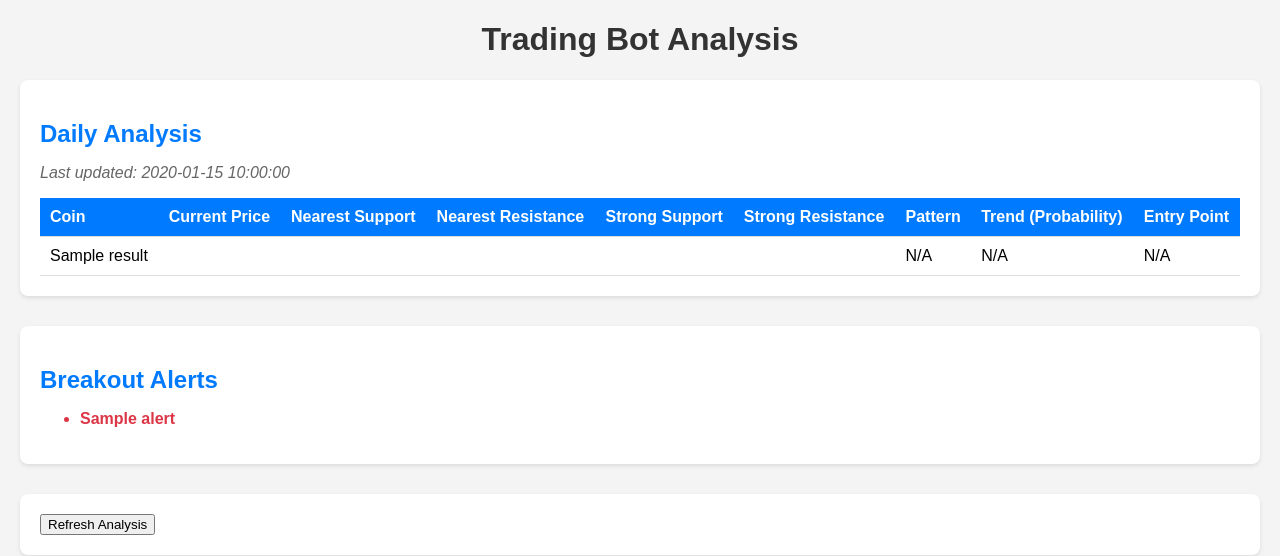
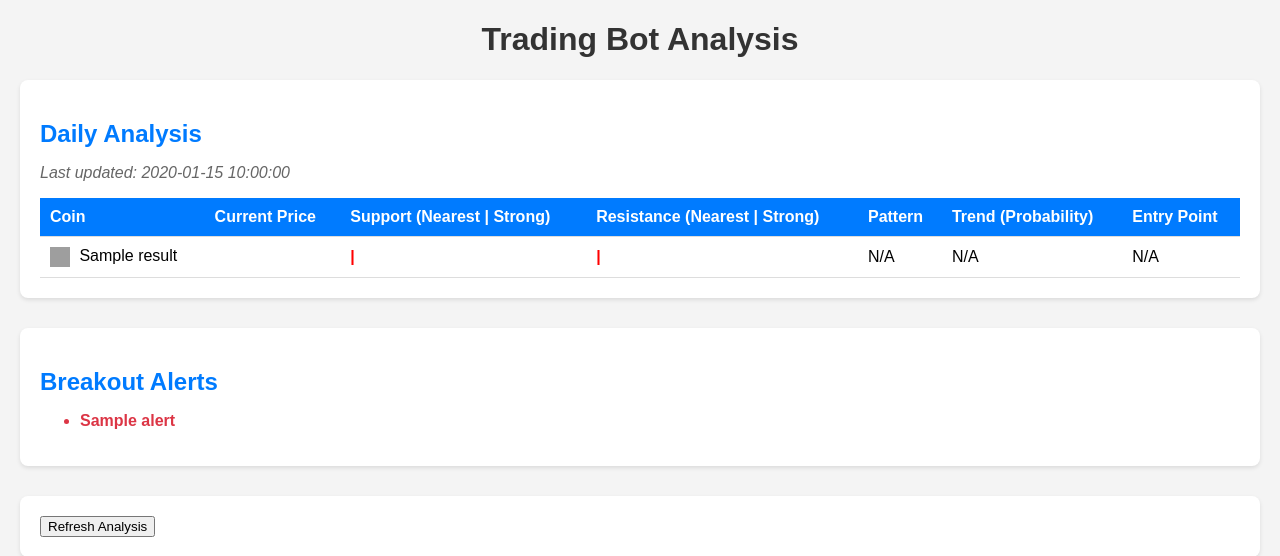
Before and after one commit to GarethDu-11/trading-bot, a Flask app: template templates/index.html in a window 1280 px wide. Shown: the top 556 px of the page. Run offline with Flask 2, Linux system fonts and the light colour scheme; the template is opened without the code that fills it: most values are stand-ins (such as "Sample title", 1, 10 or a date in 2020); grey boxes are pictures that could not be loaded.

Commit message:
Merge support/resistance columns, add coin icons, implement real-time price updates, and update analysis logic

```diff
--- a/templates/index.html
+++ b/templates/index.html
@@ -55,6 +55,19 @@
             color: red;
             font-weight: bold;
         }
+        .support-resistance {
+            color: red;
+            font-weight: bold;
+        }
+        .coin-icon {
+            width: 20px;
+            height: 20px;
+            vertical-align: middle;
+            margin-right: 5px;
+        }
+        .price-cell {
+            font-weight: bold;
+        }
     </style>
 </head>
 <body>
@@ -68,10 +81,8 @@
                 <tr>
                     <th>Coin</th>
                     <th>Current Price</th>
-                    <th>Nearest Support</th>
-                    <th>Nearest Resistance</th>
-                    <th>Strong Support</th>
-                    <th>Strong Resistance</th>
+                    <th>Support (Nearest | Strong)</th>
+                    <th>Resistance (Nearest | Strong)</th>
                     <th>Pattern</th>
                     <th>Trend (Probability)</th>
                     <th>Entry Point</th>
@@ -89,12 +100,13 @@
                     {% set probability = lines[7].split('Xác suất: ')[1].split('%)')[0] + '%' if 'Xu hướng dự đoán' in lines[7] else 'N/A' %}
                     {% set entry = lines[8].split(': ')[1] if 'Điểm vào lệnh' in lines[8] else 'N/A' %}
                     <tr>
-                        <td>{{ coin }}</td>
-                        <td>{{ price }}</td>
-                        <td>{{ nearest_support }}</td>
-                        <td>{{ nearest_resistance }}</td>
-                        <td>{{ strong_support }}</td>
-                        <td>{{ strong_resistance }}</td>
+                        <td>
+                            <img src="{{ 'https://cryptologos.cc/logos/bitcoin-btc-logo.png' if coin == 'BTCUSDT' else 'https://cryptologos.cc/logos/ethereum-eth-logo.png' if coin == 'ETHUSDT' else 'https://cryptologos.cc/logos/xrp-xrp-logo.png' if coin == 'XRPUSDT' else 'https://cryptologos.cc/logos/solana-sol-logo.png' }}" class="coin-icon" alt="{{ coin }} icon">
+                            {{ coin }}
+                        </td>
+                        <td class="price-cell" data-coin="{{ coin }}">{{ price }}</td>
+                        <td class="support-resistance">{{ nearest_support }} | {{ strong_support }}</td>
+                        <td class="support-resistance">{{ nearest_resistance }} | {{ strong_resistance }}</td>
                         <td>{{ pattern }}</td>
                         <td>
                             {% if trend != 'N/A' %}
@@ -128,7 +140,27 @@
     <div class="section">
         <button onclick="refreshAnalysis()">Refresh Analysis</button>
     </div>
+
     <script>
+        // Cập nhật giá theo thời gian thực
+        function updatePrices() {
+            fetch('/get_prices')
+                .then(response => response.json())
+                .then(data => {
+                    for (const [coin, price] of Object.entries(data)) {
+                        const priceCell = document.querySelector(`.price-cell[data-coin="${coin}"]`);
+                        if (priceCell) {
+                            priceCell.textContent = price.toFixed(2);
+                        }
+                    }
+                })
+                .catch(error => console.error('Error updating prices:', error));
+        }
+
+        // Cập nhật giá mỗi 10 giây
+        setInterval(updatePrices, 10000);
+        updatePrices(); // Gọi ngay lần đầu
+
         function refreshAnalysis() {
             fetch('/analyze')
                 .then(response => response.text())
```
